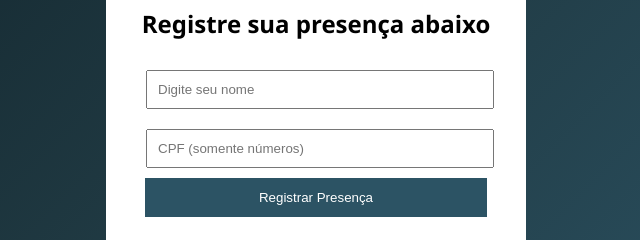
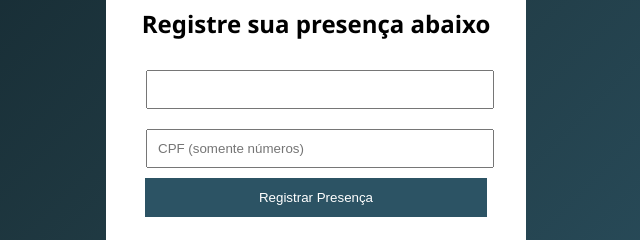
Before and after one commit to freitasmarcus/fasseb, a plain HTML site: page index.html in a window 1280 px wide. Shown: the part 170-410 px from the top of the page, 324-964 px from the left. Drawn offline with Linux system fonts and the light colour scheme; no server answers.

Commit message:
Fix input element for name entry in index.html

```diff
--- a/index.html
+++ b/index.html
@@ -22,7 +22,7 @@
 
 <h2>Registre sua presença abaixo</h2>
 
-<input list="nomes" id="nome" placeholder="Digite seu nome">
+<input list="nomes" id="nome">
 <datalist id="nomes"></datalist>
 
 <input
```
